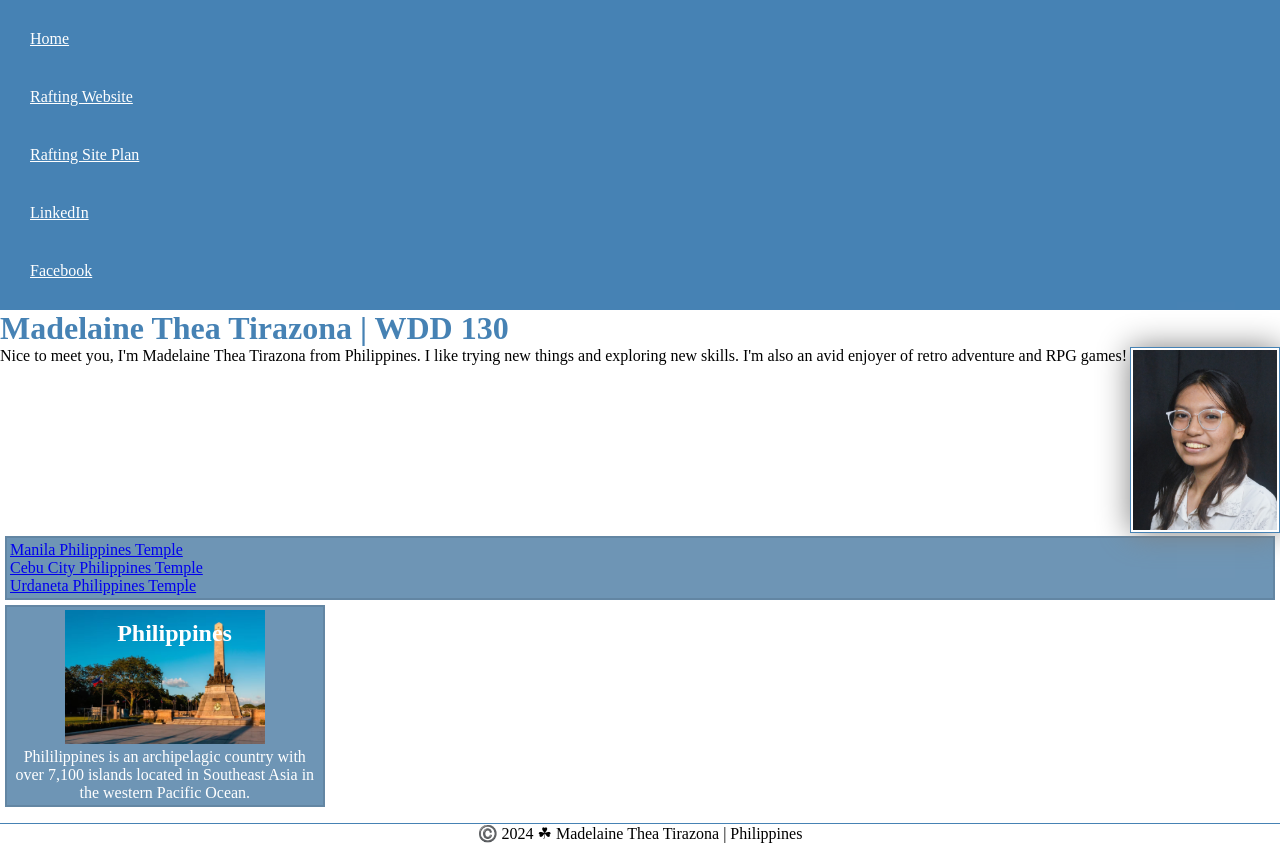
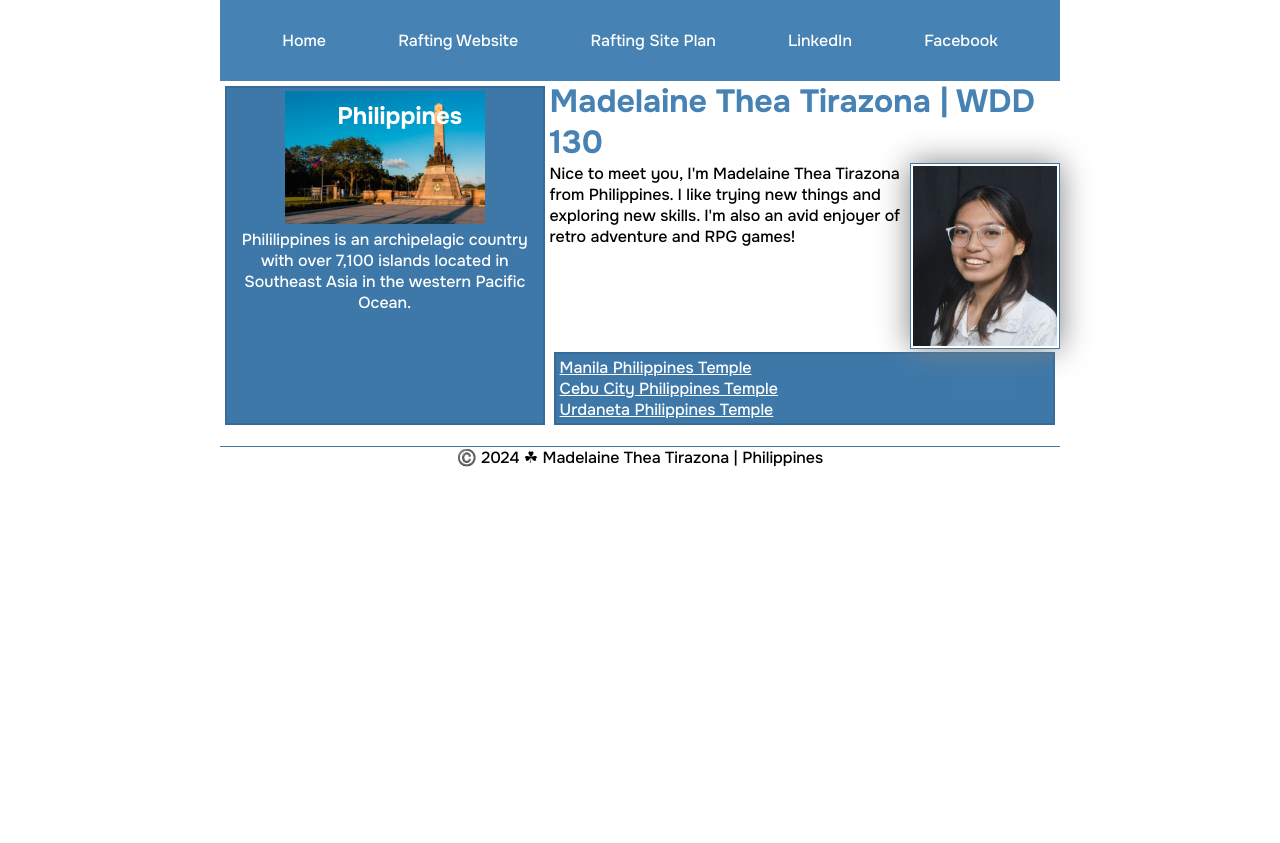
Before and after one commit to tomatops/wdd130, a plain HTML site: page index.html in a window 1280 px wide. After the commit the page ends 800 px from the top, so only its background shows below. Drawn offline with Linux system fonts and the light colour scheme.

Commit message:
Added grid to home page

```diff
--- a/index.html
+++ b/index.html
@@ -18,6 +18,7 @@
                 <a href="https://facebook.com">Facebook</a>
             </nav>
         </header>
+        <div class="grid">
             <main>
                 <h1>Madelaine Thea Tirazona | WDD 130</h1>
                 <img src="images/profile.jpg" alt="Picture of Madelaine Thea Tirazona" width="200">
@@ -33,9 +34,10 @@
                 <img src="images/philippines.jpg" alt="Landmark in the Philippines">
                 <p>Phililippines is an archipelagic country with over 7,100 islands located in Southeast Asia in the western Pacific Ocean.</p>
             </aside>
+        </div>
         <footer>
             <p>©️ 2024 ☘ Madelaine Thea Tirazona | Philippines</p>
         </footer>
     </body>
-    <!--07/03/2024-->
+    <!--07/08/2024-->
 </html>
--- a/styles/styles.css
+++ b/styles/styles.css
@@ -1,30 +1,49 @@
+@import url('https://fonts.googleapis.com/css2?family=Onest:wght@100..900&display=swap');
+
 * {
     margin: 0;
     padding: 0;
     box-sizing: border-box;
 }
 
+body {
+    font-family: Onest;
+}
+
+header, .grid, footer {
+    max-width: 840px;
+    margin: 0 auto;
+    font-weight: 500;
+}
+
 nav {
     background-color: steelblue;
     padding: 10px;
+    display: flex;
+    justify-content: space-evenly;
+    align-items: center;
 }
 
 nav a {
-    color: white;
     display: block;
     padding: 20px;
+    text-decoration: none;
+    color: white;
 }
 
 h1 {
     color: steelblue;
 }
 
+main {
+    grid-column: 2/3;
+}
 main img {
     float: right;
     width: 150px;
     height: auto;
     margin-bottom: 0.2rem;
-    border: 1px solid steelblue;
+    border: 1px solid #3d78a9;
     padding: 2px;
     box-shadow: 0 0 30px gray;
 }
@@ -37,6 +56,8 @@ aside {
     position: relative;
     width: 20rem;
     text-align: center;
+    grid-column: 1/2;
+    grid-row: 1/2;
 }
 
 aside h2 {
@@ -52,7 +73,7 @@ aside img {
 
 footer {
     margin-top: 1rem;
-    border-top: 1px solid steelblue;
+    border-top: 1px solid #3d78a9;
     text-align: center;
 }
 
@@ -63,6 +84,14 @@ footer {
     margin: 0.3rem;
     border: 2px solid rgba(0, 0, 0, 0.1);
     padding: 0.2rem;
-    background-color: rgba(49, 105, 150, 0.7);
+    background-color: #3d78a9;
     color: white;
 }
+
+.box a {
+    color:white;
+}
+
+.grid {
+    display: grid;
+}
```
Also changed, not shown: wwr/images/employee.jpg (deleted). Lines whose indentation alone changed are shown as unchanged.
